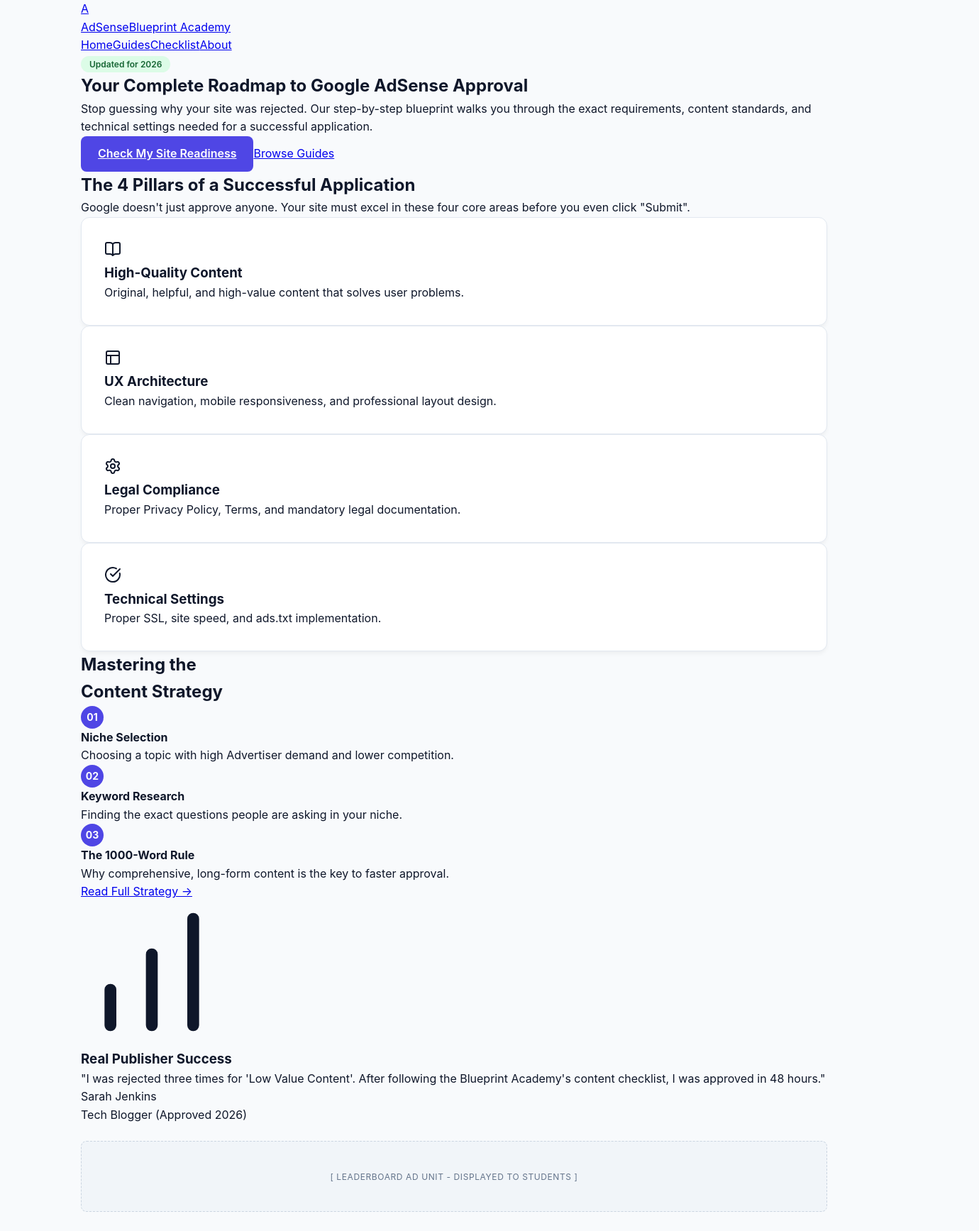
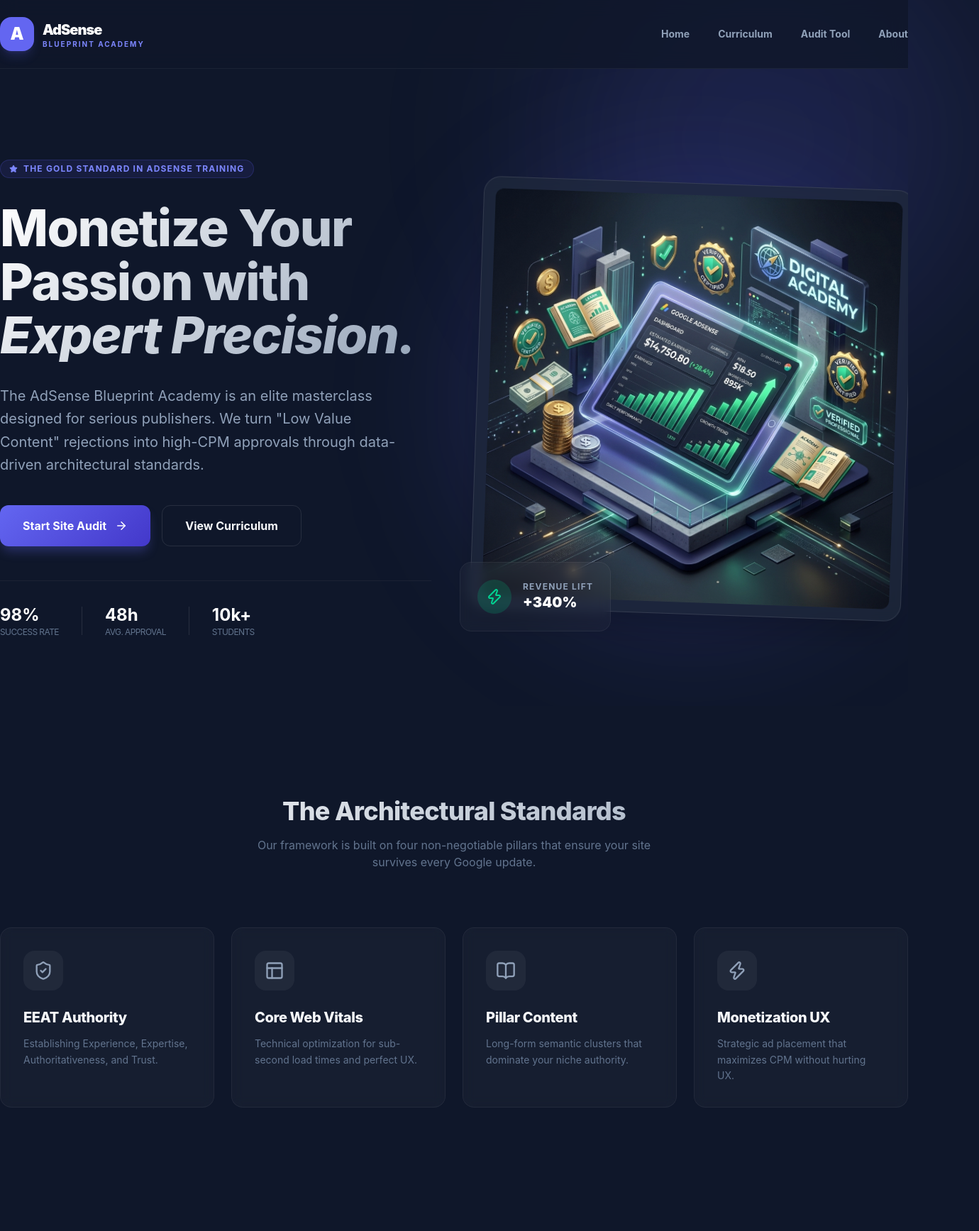
Before and after one commit to brandonlacoste9-tech/google-adsense-2-, a Next.js app: page / in a window 1280 px wide. Shown: the top 1735 px of the page at 71% size, 1380 px wide, since content can reach past the window. Built offline with nearby package versions, Linux system fonts and the light colour scheme.

Commit message:
design: premium masterclass overhaul - glassmorphism, 3D hero, and atmospheric glow

```diff
--- a/src/app/globals.css
+++ b/src/app/globals.css
@@ -1,116 +1,121 @@
-:root {
-  --background: #F8FAFC;
-  --foreground: #0F172A;
-  --primary: #4F46E5; /* Indigo */
-  --secondary: #10B981; /* Emerald */
-  --accent: #F59E0B; /* Amber */
-  --card-bg: #FFFFFF;
-  --border: #E2E8F0;
-  --muted: #64748B;
-  --success: #10B981;
-  --warning: #F59E0B;
-  --error: #EF4444;
+@import "tailwindcss";
+
+@theme {
+  --color-primary: #6366f1;
+  --color-secondary: #10b981;
+  --color-accent: #f59e0b;
 }
 
-.dark {
-  --background: #0F172A;
-  --foreground: #F8FAFC;
-  --primary: #6366F1;
-  --secondary: #34D399;
-  --card-bg: #1E293B;
-  --border: #334155;
-  --muted: #94A3B8;
-}
-
-* {
-  box-sizing: border-box;
-  padding: 0;
-  margin: 0;
+:root {
+  --background: #0f172a; /* Deep slate/indigo */
+  --foreground: #f8fafc;
+  --card-bg: rgba(30, 41, 59, 0.7);
+  --border: rgba(255, 255, 255, 0.1);
+  --primary-glow: rgba(99, 102, 241, 0.15);
+  --secondary-glow: rgba(16, 185, 129, 0.1);
 }
 
 body {
   background: var(--background);
   color: var(--foreground);
   font-family: 'Inter', system-ui, -apple-system, sans-serif;
-  line-height: 1.6;
+  overflow-x: hidden;
 }
 
-.container {
-  max-width: 1100px;
-  margin: 0 auto;
-  padding: 0 1.5rem;
+/* Premium Glassmorphism */
+.glass-panel {
+  background: var(--card-bg);
+  backdrop-filter: blur(12px);
+  border: 1px solid var(--border);
+  border-radius: 24px;
 }
 
-/* Academy Branding */
-.academy-card {
-  background: var(--card-bg);
-  border: 1px solid var(--border);
-  border-radius: 12px;
-  padding: 2rem;
-  transition: all 0.3s ease;
-  box-shadow: 0 4px 6px -1px rgba(0, 0, 0, 0.05);
+.glass-card {
+  background: rgba(255, 255, 255, 0.03);
+  backdrop-filter: blur(8px);
+  border: 1px solid rgba(255, 255, 255, 0.05);
+  border-radius: 16px;
+  transition: all 0.4s cubic-bezier(0.4, 0, 0.2, 1);
 }
 
-.academy-card:hover {
-  transform: translateY(-4px);
-  box-shadow: 0 20px 25px -5px rgba(0, 0, 0, 0.1);
-  border-color: var(--primary);
+.glass-card:hover {
+  background: rgba(255, 255, 255, 0.07);
+  border-color: var(--color-primary);
+  transform: translateY(-8px) scale(1.02);
+  box-shadow: 0 20px 40px -10px rgba(0, 0, 0, 0.5), 0 0 20px var(--primary-glow);
 }
 
-.step-indicator {
-  width: 32px;
-  height: 32px;
+/* Background Atmosphere */
+.glow-spot {
+  position: absolute;
+  width: 600px;
+  height: 600px;
   border-radius: 50%;
-  background: var(--primary);
+  filter: blur(120px);
+  z-index: -1;
+  pointer-events: none;
+}
+
+.glow-primary {
+  background: var(--primary-glow);
+  top: -200px;
+  right: -100px;
+}
+
+.glow-secondary {
+  background: var(--secondary-glow);
+  bottom: -200px;
+  left: -100px;
+}
+
+/* Typography Overrides */
+h1, h2, h3 {
+  letter-spacing: -0.02em;
+  font-weight: 800;
+}
+
+.gradient-text {
+  background: linear-gradient(135deg, #fff 0%, #94a3b8 100%);
+  -webkit-background-clip: text;
+  -webkit-text-fill-color: transparent;
+}
+
+.btn-premium {
+  background: linear-gradient(135deg, var(--color-primary) 0%, #4338ca 100%);
   color: white;
+  padding: 1rem 2rem;
+  border-radius: 12px;
+  font-weight: 700;
+  display: inline-flex;
+  align-items: center;
+  gap: 0.75rem;
+  transition: all 0.3s ease;
+  box-shadow: 0 10px 15px -3px rgba(99, 102, 241, 0.3);
+}
+
+.btn-premium:hover {
+  transform: translateY(-2px);
+  box-shadow: 0 20px 25px -5px rgba(99, 102, 241, 0.4);
+  filter: brightness(1.1);
+}
+
+.ad-slot-premium {
+  background: linear-gradient(135deg, rgba(255,255,255,0.02) 0%, rgba(255,255,255,0.05) 100%);
+  border: 1px dashed rgba(255,255,255,0.1);
+  border-radius: 12px;
+  height: 120px;
   display: flex;
   align-items: center;
   justify-content: center;
-  font-weight: bold;
-  font-size: 0.875rem;
+  color: #475569;
+  font-size: 0.7rem;
+  text-transform: uppercase;
+  letter-spacing: 0.2em;
 }
 
-.btn-primary {
-  background: var(--primary);
-  color: white;
-  padding: 0.75rem 1.5rem;
-  border-radius: 8px;
-  font-weight: 600;
-  display: inline-flex;
-  align-items: center;
-  gap: 0.5rem;
-  transition: all 0.2s ease;
-  border: none;
-  cursor: pointer;
+/* Custom Nav Scroll Blur */
+.nav-blur {
+  background: rgba(15, 23, 42, 0.8);
+  backdrop-filter: blur(12px);
+  border-bottom: 1px solid rgba(255, 255, 255, 0.05);
 }
-
-.btn-primary:hover {
-  filter: brightness(1.1);
-  box-shadow: 0 0 15px rgba(79, 70, 229, 0.3);
-}
-
-.badge-success {
-  background: #DCFCE7;
-  color: #166534;
-  padding: 0.25rem 0.75rem;
-  border-radius: 9999px;
-  font-size: 0.75rem;
-  font-weight: 600;
-}
-
-/* AdSense Placeholder */
-.ad-slot {
-  width: 100%;
-  background: #F1F5F9;
-  border: 1px dashed #CBD5E1;
-  border-radius: 8px;
-  display: flex;
-  align-items: center;
-  justify-content: center;
-  color: #64748B;
-  font-size: 0.75rem;
-  text-transform: uppercase;
-  letter-spacing: 0.05em;
-  min-height: 100px;
-  margin: 1.5rem 0;
-}
--- a/src/app/layout.tsx
+++ b/src/app/layout.tsx
@@ -25,23 +25,23 @@
           crossOrigin="anonymous"
         ></script>
       </head>
-      <body>
-        <nav className="border-b border-border bg-white/80 backdrop-blur-md sticky top-0 z-50">
-          <div className="container py-4 flex justify-between items-center">
-            <Link href="/" className="flex items-center gap-2">
-              <div className="w-10 h-10 bg-primary rounded-lg flex items-center justify-center text-white font-bold text-xl">
+      <body className="antialiased">
+        <nav className="nav-blur sticky top-0 z-50">
+          <div className="container py-6 flex justify-between items-center">
+            <Link href="/" className="flex items-center gap-3 group">
+              <div className="w-12 h-12 bg-primary rounded-2xl flex items-center justify-center text-white font-black text-2xl shadow-lg shadow-primary/20 group-hover:scale-110 transition-transform">
                 A
               </div>
               <div className="leading-tight">
-                <span className="block font-bold text-lg text-primary">AdSense</span>
-                <span className="block text-xs font-semibold text-muted uppercase tracking-wider">Blueprint Academy</span>
+                <span className="block font-black text-xl text-white tracking-tighter">AdSense</span>
+                <span className="block text-[10px] font-bold text-indigo-400 uppercase tracking-[0.2em]">Blueprint Academy</span>
               </div>
             </Link>
-            <div className="flex gap-6 text-sm font-semibold">
-              <Link href="/" className="hover:text-primary">Home</Link>
-              <Link href="/guides" className="hover:text-primary">Guides</Link>
-              <Link href="/checklist" className="hover:text-primary">Checklist</Link>
-              <Link href="/about" className="hover:text-primary">About</Link>
+            <div className="flex gap-10 text-sm font-bold text-slate-400">
+              <Link href="/" className="hover:text-white transition-colors">Home</Link>
+              <Link href="/guides" className="hover:text-white transition-colors">Curriculum</Link>
+              <Link href="/checklist" className="hover:text-white transition-colors">Audit Tool</Link>
+              <Link href="/about" className="hover:text-white transition-colors">About</Link>
             </div>
           </div>
         </nav>
--- a/src/app/page.tsx
+++ b/src/app/page.tsx
@@ -1,56 +1,108 @@
 import Link from "next/link";
-import { CheckCircle, BookOpen, Settings, Layout, Search, BarChart } from "lucide-react";
+import Image from "next/image";
+import { CheckCircle, BookOpen, Settings, Layout, Search, BarChart, ArrowRight, Star, ShieldCheck, Zap } from "lucide-react";
 
 export default function Home() {
   return (
-    <div>
+    <div className="relative min-h-screen">
+      {/* Background Decor */}
+      <div className="glow-spot glow-primary" />
+      <div className="glow-spot glow-secondary" />
+
       {/* Hero Section */}
-      <section className="bg-white border-b border-border py-24">
+      <section className="pt-32 pb-24 overflow-hidden">
         <div className="container">
-          <div className="max-w-3xl">
-            <span className="badge-success mb-6 inline-block uppercase tracking-wider">
-              Updated for 2026
-            </span>
-            <h1 className="text-5xl font-extrabold text-slate-900 leading-[1.1] mb-6">
-              Your Complete Roadmap to <span className="text-primary">Google AdSense</span> Approval
-            </h1>
-            <p className="text-xl text-slate-600 mb-8 leading-relaxed">
-              Stop guessing why your site was rejected. Our step-by-step blueprint walks you through the exact requirements, content standards, and technical settings needed for a successful application.
-            </p>
-            <div className="flex gap-4">
-              <Link href="/checklist" className="btn-primary">
-                Check My Site Readiness
-              </Link>
-              <Link href="/guides" className="px-6 py-3 border border-border rounded-8 font-semibold hover:bg-slate-50 transition-colors">
-                Browse Guides
-              </Link>
+          <div className="grid grid-cols-1 lg:grid-cols-2 gap-16 items-center">
+            <div className="relative z-10">
+              <div className="inline-flex items-center gap-2 px-3 py-1 rounded-full bg-indigo-500/10 border border-indigo-500/20 text-indigo-400 text-xs font-bold uppercase tracking-widest mb-8">
+                <Star size={12} className="fill-indigo-400" />
+                The Gold Standard in AdSense Training
+              </div>
+              <h1 className="text-6xl md:text-7xl font-black mb-8 leading-[1.05] gradient-text">
+                Monetize Your <br />Passion with <br /><span className="text-primary italic">Expert Precision.</span>
+              </h1>
+              <p className="text-xl text-slate-400 mb-10 leading-relaxed max-w-xl">
+                The AdSense Blueprint Academy is an elite masterclass designed for serious publishers. We turn "Low Value Content" rejections into high-CPM approvals through data-driven architectural standards.
+              </p>
+              <div className="flex flex-wrap gap-4">
+                <Link href="/checklist" className="btn-premium group">
+                  Start Site Audit
+                  <ArrowRight size={18} className="group-hover:translate-x-1 transition-transform" />
+                </Link>
+                <Link href="/guides" className="px-8 py-4 rounded-xl border border-white/10 hover:bg-white/5 transition-all font-bold">
+                  View Curriculum
+                </Link>
+              </div>
+
+              <div className="mt-12 flex items-center gap-8 text-slate-500 border-t border-white/5 pt-8">
+                <div className="flex flex-col">
+                  <span className="text-white font-bold text-2xl">98%</span>
+                  <span className="text-xs uppercase tracking-tighter">Success Rate</span>
+                </div>
+                <div className="w-px h-10 bg-white/10" />
+                <div className="flex flex-col">
+                  <span className="text-white font-bold text-2xl">48h</span>
+                  <span className="text-xs uppercase tracking-tighter">Avg. Approval</span>
+                </div>
+                <div className="w-px h-10 bg-white/10" />
+                <div className="flex flex-col">
+                  <span className="text-white font-bold text-2xl">10k+</span>
+                  <span className="text-xs uppercase tracking-tighter">Students</span>
+                </div>
+              </div>
+            </div>
+
+            <div className="relative">
+              <div className="absolute inset-0 bg-indigo-500/20 blur-[100px] rounded-full" />
+              <div className="relative glass-panel p-4 border-white/10 shadow-2xl rotate-2">
+                {/* Embedded Hero Image */}
+                <Image
+                  src="/hero_graphic.png"
+                  alt="AdSense Academy Hero"
+                  width={800}
+                  height={800}
+                  className="rounded-xl shadow-inner"
+                />
+              </div>
+              {/* Floating Stat Card */}
+              <div className="absolute -bottom-6 -left-6 glass-card p-6 border-emerald-500/30 animate-bounce-slow">
+                <div className="flex items-center gap-4">
+                  <div className="w-12 h-12 rounded-full bg-emerald-500/20 flex items-center justify-center text-emerald-400">
+                    <Zap size={24} />
+                  </div>
+                  <div>
+                    <p className="text-xs text-slate-400 uppercase font-bold tracking-widest">Revenue Lift</p>
+                    <p className="text-xl font-black text-white">+340%</p>
+                  </div>
+                </div>
+              </div>
             </div>
           </div>
         </div>
       </section>
 
-      {/* The 4 Pillars of Approval */}
-      <section className="py-20 bg-slate-50">
+      {/* The Pillars - Glass Cards */}
+      <section className="py-32 relative">
         <div className="container">
-          <div className="text-center mb-16">
-            <h2 className="text-3xl font-bold mb-4">The 4 Pillars of a Successful Application</h2>
-            <p className="text-slate-600 max-w-2xl mx-auto">
-              Google doesn't just approve anyone. Your site must excel in these four core areas before you even click "Submit".
+          <div className="text-center mb-20">
+            <h2 className="text-4xl font-black mb-4 gradient-text">The Architectural Standards</h2>
+            <p className="text-slate-500 max-w-xl mx-auto">
+              Our framework is built on four non-negotiable pillars that ensure your site survives every Google update.
             </p>
           </div>
 
-          <div className="grid grid-cols-1 md:grid-cols-2 lg:grid-cols-4 gap-8">
+          <div className="grid grid-cols-1 md:grid-cols-2 lg:grid-cols-4 gap-6">
             {[
-              { icon: BookOpen, title: "High-Quality Content", desc: "Original, helpful, and high-value content that solves user problems." },
-              { icon: Layout, title: "UX Architecture", desc: "Clean navigation, mobile responsiveness, and professional layout design." },
-              { icon: Settings, title: "Legal Compliance", desc: "Proper Privacy Policy, Terms, and mandatory legal documentation." },
-              { icon: CheckCircle, title: "Technical Settings", desc: "Proper SSL, site speed, and ads.txt implementation." }
+              { icon: ShieldCheck, title: "EEAT Authority", desc: "Establishing Experience, Expertise, Authoritativeness, and Trust." },
+              { icon: Layout, title: "Core Web Vitals", desc: "Technical optimization for sub-second load times and perfect UX." },
+              { icon: BookOpen, title: "Pillar Content", desc: "Long-form semantic clusters that dominate your niche authority." },
+              { icon: Zap, title: "Monetization UX", desc: "Strategic ad placement that maximizes CPM without hurting UX." }
             ].map((pillar, i) => (
-              <div key={i} className="academy-card text-center">
-                <div className="w-12 h-12 bg-indigo-100 text-primary rounded-xl flex items-center justify-center mx-auto mb-6">
-                  <pillar.icon size={24} />
+              <div key={i} className="glass-card p-8 group">
+                <div className="w-14 h-14 bg-white/5 rounded-2xl flex items-center justify-center mb-6 group-hover:bg-primary/20 transition-colors">
+                  <pillar.icon size={28} className="text-slate-400 group-hover:text-primary transition-colors" />
                 </div>
-                <h3 className="font-bold text-lg mb-3">{pillar.title}</h3>
+                <h3 className="text-xl font-bold mb-3">{pillar.title}</h3>
                 <p className="text-sm text-slate-500 leading-relaxed">{pillar.desc}</p>
               </div>
             ))}
@@ -58,71 +110,26 @@
         </div>
       </section>
 
-      {/* Featured Learning Path */}
-      <section className="py-24">
-        <div className="container">
-          <div className="grid grid-cols-1 lg:grid-cols-2 gap-16 items-center">
-            <div>
-              <h2 className="text-4xl font-bold mb-8 leading-tight">Mastering the <br />Content Strategy</h2>
-              <div className="space-y-8">
-                {[
-                  { step: "01", title: "Niche Selection", desc: "Choosing a topic with high Advertiser demand and lower competition." },
-                  { step: "02", title: "Keyword Research", desc: "Finding the exact questions people are asking in your niche." },
-                  { step: "03", title: "The 1000-Word Rule", desc: "Why comprehensive, long-form content is the key to faster approval." }
-                ].map((item, i) => (
-                  <div key={i} className="flex gap-6">
-                    <div className="step-indicator shrink-0">{item.step}</div>
-                    <div>
-                      <h4 className="font-bold mb-1">{item.title}</h4>
-                      <p className="text-slate-500 text-sm">{item.desc}</p>
-                    </div>
-                  </div>
-                ))}
-              </div>
-              <div className="mt-10">
-                <Link href="/guides/content-strategy" className="text-primary font-bold hover:underline">
-                  Read Full Strategy →
-                </Link>
-              </div>
-            </div>
-
-            <div className="bg-slate-900 rounded-3xl p-10 text-white relative overflow-hidden">
-              <div className="absolute top-0 right-0 p-4 opacity-10">
-                <BarChart size={200} />
-              </div>
-              <h3 className="text-2xl font-bold mb-6">Real Publisher Success</h3>
-              <p className="text-slate-400 mb-8 italic">
-                "I was rejected three times for 'Low Value Content'. After following the Blueprint Academy's content checklist, I was approved in 48 hours."
-              </p>
-              <div className="flex items-center gap-4">
-                <div className="w-12 h-12 rounded-full bg-slate-700" />
-                <div>
-                  <p className="font-bold">Sarah Jenkins</p>
-                  <p className="text-xs text-slate-500">Tech Blogger (Approved 2026)</p>
-                </div>
-              </div>
-            </div>
-          </div>
-        </div>
-      </section>
-
-      {/* Ad Placeholder */}
-      <div className="container">
-        <div className="ad-slot">
-          [ Leaderboard Ad Unit - Displayed to Students ]
+      {/* Ad Placement - Premium Integration */}
+      <div className="container py-12">
+        <div className="ad-slot-premium">
+          Elite Publisher Network - Exclusive Advertisement
         </div>
       </div>
 
-      {/* CTA Section */}
-      <section className="py-24 bg-primary text-white">
-        <div className="container text-center">
-          <h2 className="text-4xl font-bold mb-6">Ready to Start Monetizing?</h2>
-          <p className="text-indigo-100 text-lg mb-10 max-w-2xl mx-auto">
-            Join thousands of publishers who have turned their passion into a sustainable business using our AdSense approval framework.
-          </p>
-          <Link href="/checklist" className="bg-white text-primary px-10 py-4 rounded-full font-bold hover:bg-slate-100 transition-all shadow-xl">
-            Take the Readiness Test
-          </Link>
+      {/* Final CTA */}
+      <section className="py-40 relative overflow-hidden">
+        <div className="absolute inset-0 bg-primary/10 -z-10" />
+        <div className="container text-center relative z-10">
+          <div className="max-w-3xl mx-auto glass-panel p-16 border-white/5 bg-white/[0.02]">
+            <h2 className="text-5xl font-black mb-8 leading-tight">Join the Elite <br /><span className="text-primary">1% of Publishers.</span></h2>
+            <p className="text-lg text-slate-400 mb-12">
+              Stop guessing. Start building. The Blueprint Academy is your final stop on the road to financial independence through content.
+            </p>
+            <Link href="/checklist" className="btn-premium text-xl px-12 py-5 rounded-2xl">
+              Get Started for Free
+            </Link>
+          </div>
         </div>
       </section>
     </div>
```
Also changed, not shown: src/app/checklist/page.tsx (+55 -32 lines), public/hero_graphic.png (added).
